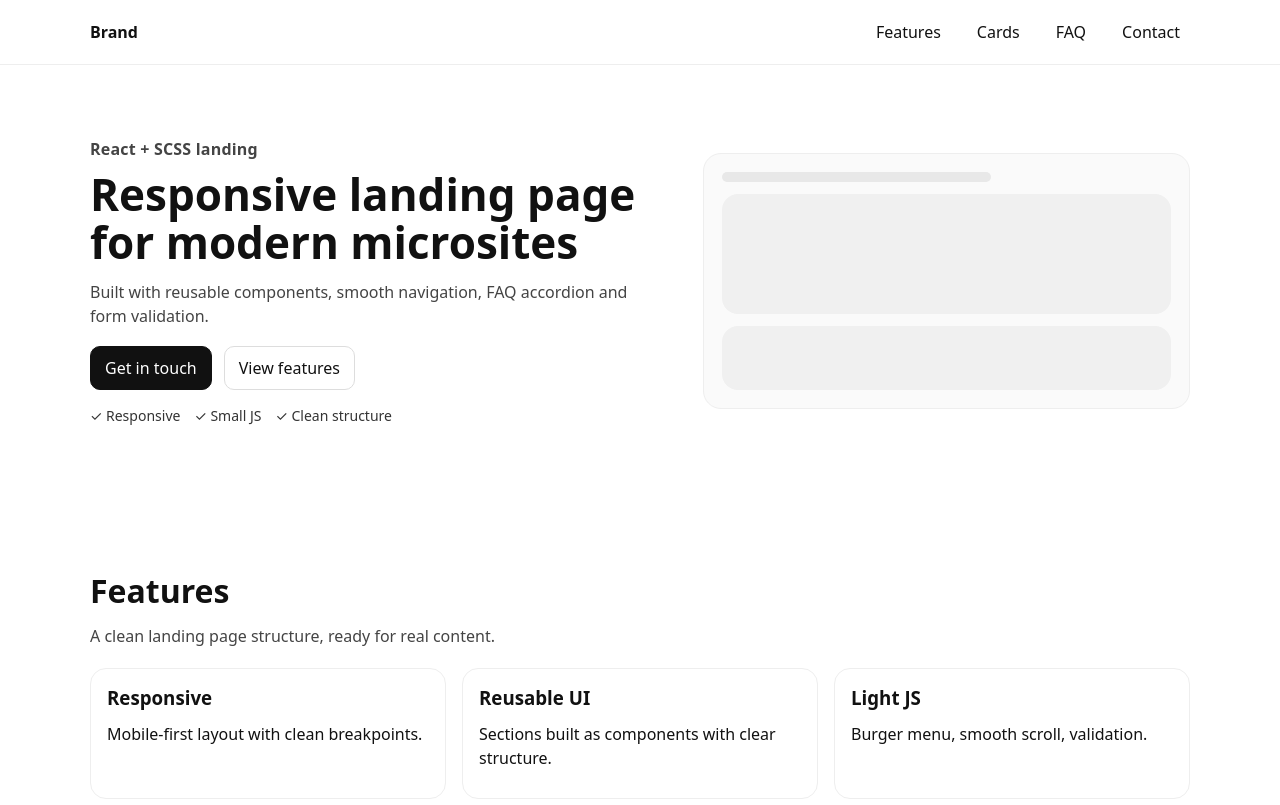
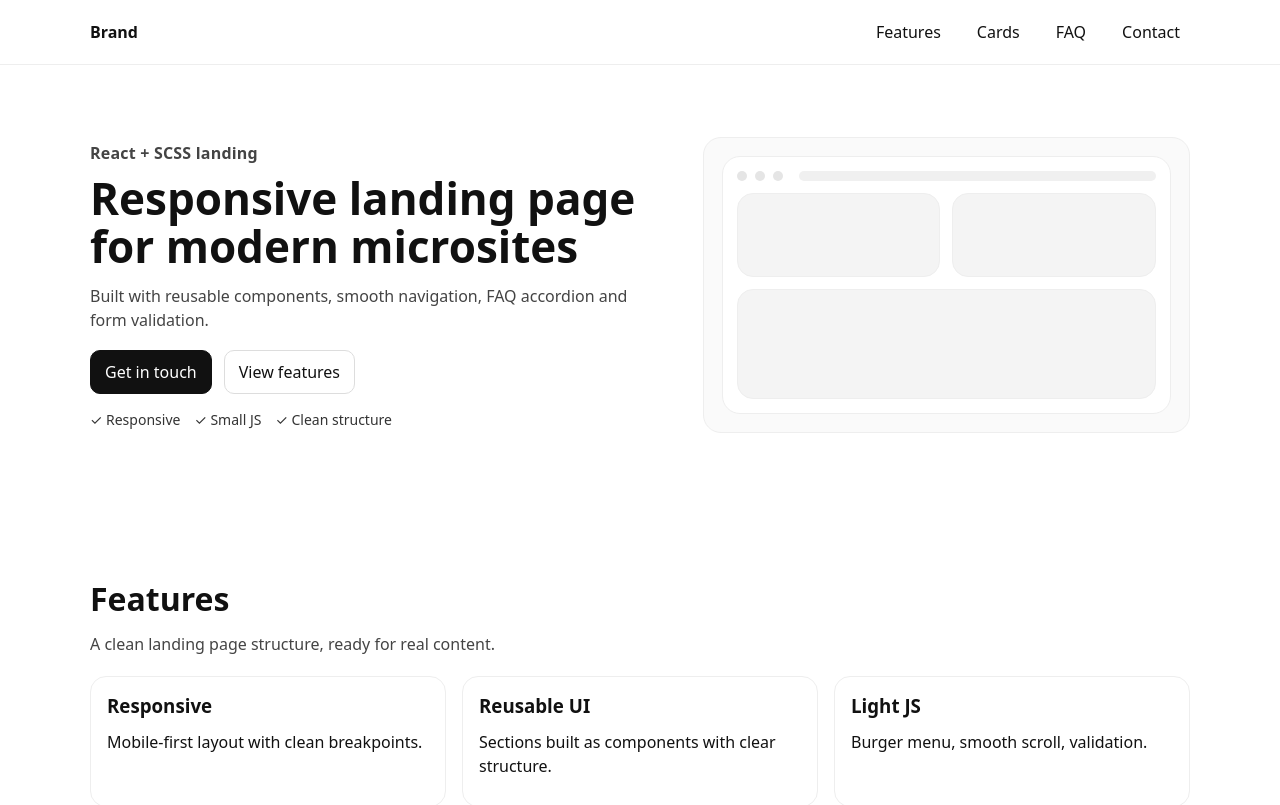
Before and after one commit to romanfen1997-creator/react-landing-page, a React (Vite) app: page / in a window 1280 px wide. Shown: the top 805 px of the page. Built offline with nearby package versions, Linux system fonts and the light colour scheme.

Commit message:
feat: enhance hero visual preview

```diff
--- a/src/components/sections/Hero/Hero.jsx
+++ b/src/components/sections/Hero/Hero.jsx
@@ -26,10 +26,19 @@ export default function Hero() {
                     </div>
 
                     <div className="hero__visual" aria-hidden="true">
-                        <div className="hero__mock">
-                            <div className="hero__mockBar" />
-                            <div className="hero__mockBlock" />
-                            <div className="hero__mockBlock hero__mockBlock--small" />
+                        <div className="hero__preview">
+                            <div className="hero__previewTop">
+                                <div className="hero__dot" />
+                                <div className="hero__dot" />
+                                <div className="hero__dot" />
+                                <div className="hero__line" />
+                            </div>
+
+                            <div className="hero__previewGrid">
+                                <div className="hero__miniCard" />
+                                <div className="hero__miniCard" />
+                                <div className="hero__miniCard hero__miniCard--wide" />
+                            </div>
                         </div>
                     </div>
                 </div>
--- a/src/components/sections/Hero/Hero.scss
+++ b/src/components/sections/Hero/Hero.scss
@@ -46,3 +46,50 @@
   .hero__grid { grid-template-columns: 1fr; }
   .hero__title { font-size: 36px; }
 }
+
+.hero__preview {
+  border: 1px solid #eee;
+  border-radius: 18px;
+  padding: 14px;
+  background: #fff;
+}
+
+.hero__previewTop {
+  display: flex;
+  align-items: center;
+  gap: 8px;
+  margin-bottom: 12px;
+}
+
+.hero__dot {
+  width: 10px;
+  height: 10px;
+  border-radius: 50%;
+  background: #e5e5e5;
+}
+
+.hero__line {
+  height: 10px;
+  border-radius: 999px;
+  background: #f0f0f0;
+  flex: 1;
+  margin-left: 8px;
+}
+
+.hero__previewGrid {
+  display: grid;
+  grid-template-columns: 1fr 1fr;
+  gap: 12px;
+}
+
+.hero__miniCard {
+  height: 84px;
+  border-radius: 16px;
+  background: #f4f4f4;
+  border: 1px solid #eee;
+}
+
+.hero__miniCard--wide {
+  grid-column: 1 / -1;
+  height: 110px;
+}
```
